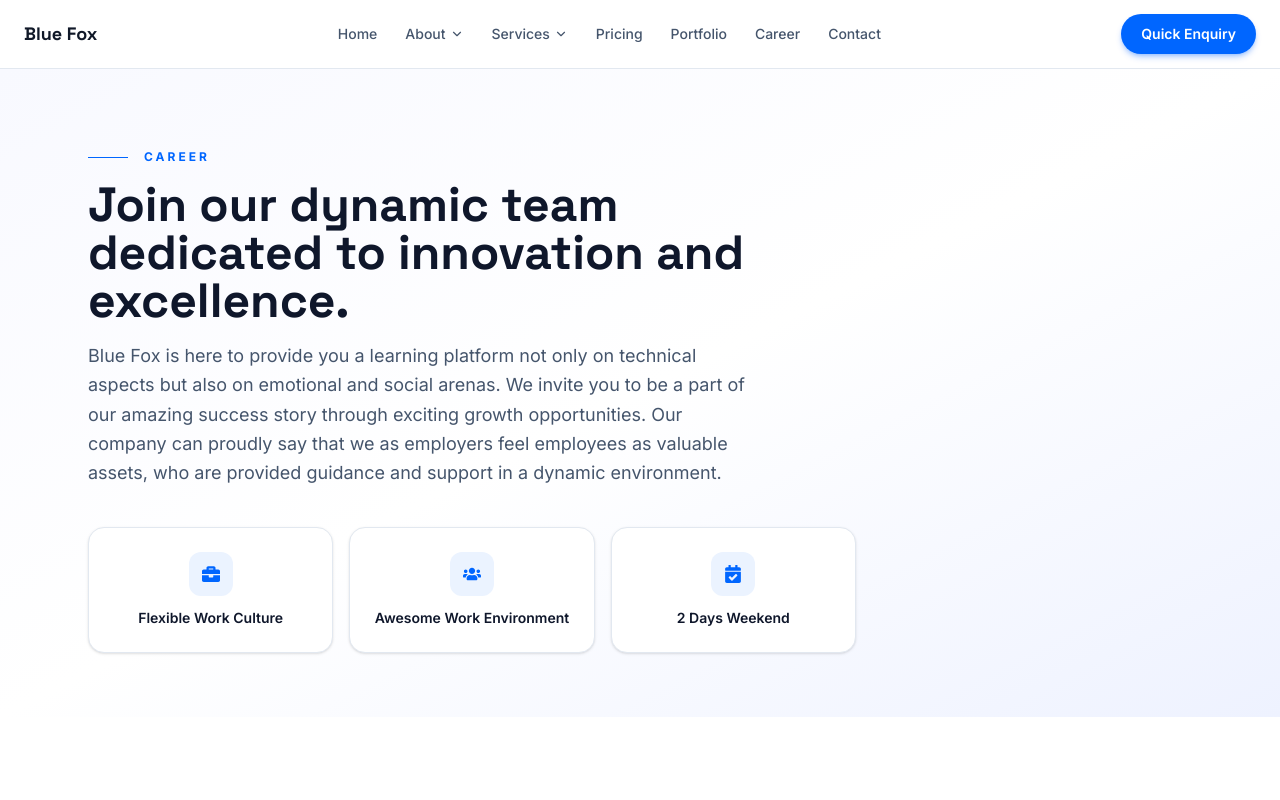
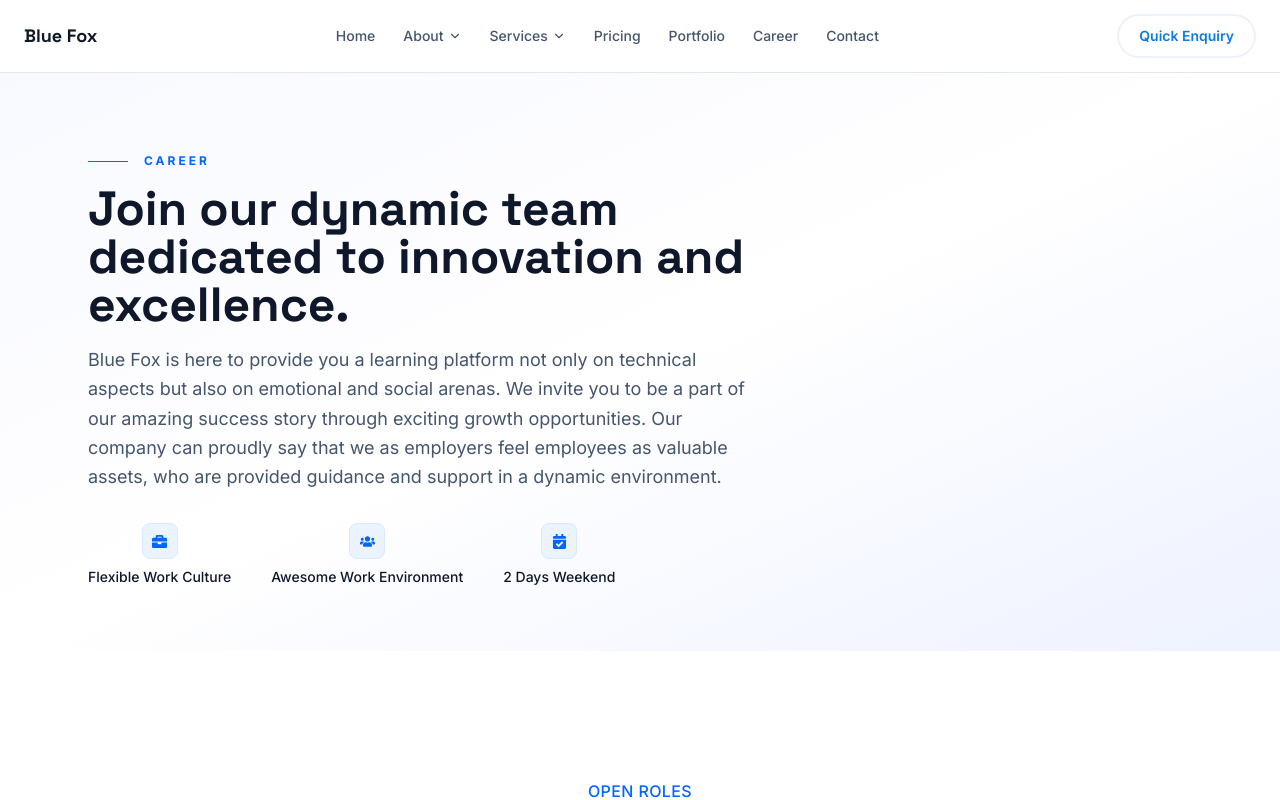
Before and after one commit to abhayaos/bluefox, a React (Vite) app: page /career in a window 1280 px wide. Shown: the top 800 px of the page. Built offline with nearby package versions, Linux system fonts and the light colour scheme.

Commit message:
restyle career highlights and quick enquiry button

```diff
--- a/src/components/Navbar.jsx
+++ b/src/components/Navbar.jsx
@@ -143,7 +143,7 @@ export default function Navbar() {
             <div className="hidden lg:flex items-center gap-4">
               <a
                 href="/contact"
-                className="px-5 py-2.5 rounded-full bg-primary text-white text-sm font-semibold shadow-md shadow-primary/30 hover:bg-primary-700 hover:-translate-y-0.5 transition-all duration-200"
+                className="px-5 py-2.5 rounded-full bg-transparent border-2 border-[#eef1fb] text-[#0b7be5] text-sm font-semibold transition-all duration-200 hover:bg-[#eef1fb] hover:border-[#0b7be5] active:bg-[#0b7be5] active:text-white"
               >
                 Quick Enquiry
               </a>
@@ -215,7 +215,7 @@ export default function Navbar() {
             <a
               href="/contact"
               onClick={closeMobile}
-              className="mt-2 px-5 py-2.5 rounded-full bg-primary text-white text-center font-semibold shadow-md shadow-primary/30"
+              className="mt-2 px-5 py-2.5 rounded-full bg-transparent border-2 border-[#0b7be5] text-[#0b7be5] text-center font-semibold active:bg-[#0b7be5] active:text-white"
             >
               Quick Enquiry
             </a>
--- a/src/pages/Career.jsx
+++ b/src/pages/Career.jsx
@@ -60,16 +60,13 @@ export default function Career() {
             dynamic environment.
           </p>
 
-          <div className="mt-10 grid gap-4 max-w-3xl sm:grid-cols-3">
+          <div className="mt-8 flex flex-wrap gap-x-10 gap-y-6">
             {highlights.map((item) => (
-              <div
-                key={item.title}
-                className="flex flex-col items-center gap-3 rounded-2xl border border-slate-200 bg-white p-6 text-center shadow-sm"
-              >
-                <span className="flex h-11 w-11 items-center justify-center rounded-xl bg-primary-50 text-primary">
-                  <item.icon size={18} />
+              <div key={item.title} className="flex flex-col items-center gap-2 text-center">
+                <span className="flex h-9 w-9 items-center justify-center rounded-lg border border-primary-100 bg-primary-50 text-primary">
+                  <item.icon size={15} />
                 </span>
-                <h3 className="text-sm font-semibold text-slate-900">{item.title}</h3>
+                <h3 className="text-sm font-medium text-slate-900">{item.title}</h3>
               </div>
             ))}
           </div>
```
